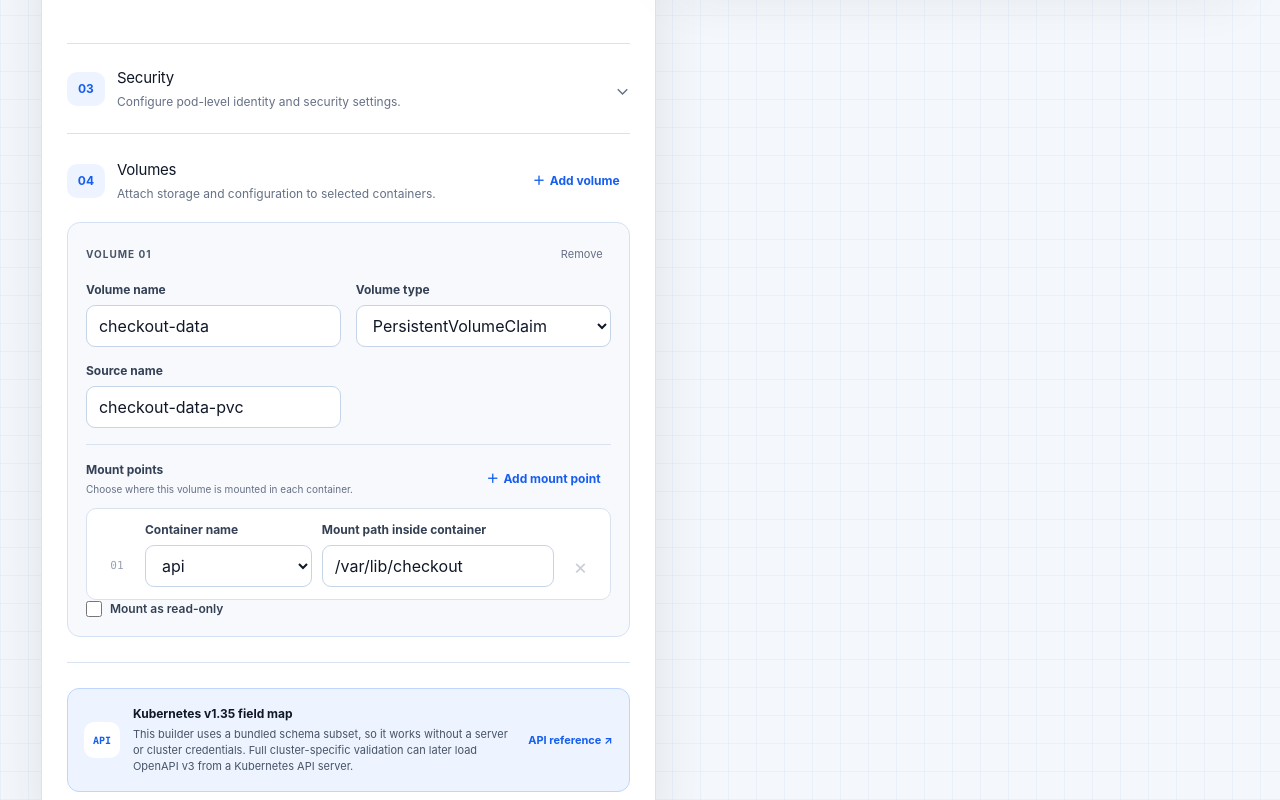
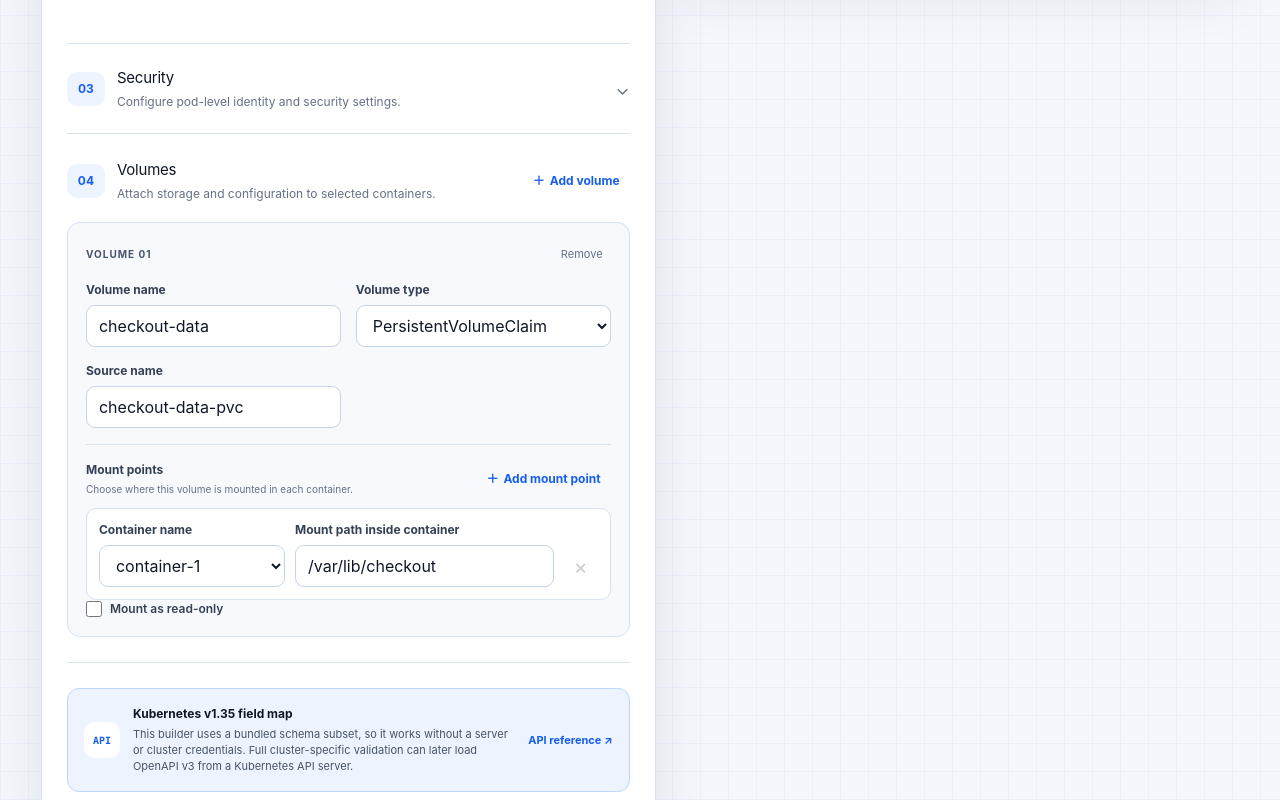
Before and after one commit to angapov/kubeconfig.io, a Next.js app: page / in a window 1280 px wide. Shown: the part 937-1737 px from the top of the page. Built offline with nearby package versions, Linux system fonts and the light colour scheme.

Commit message:
Update container and port defaults

```diff
--- a/app/globals.css
+++ b/app/globals.css
@@ -478,7 +478,7 @@ summary:focus-visible {
 
 .repeat-row {
   display: grid;
-  grid-template-columns: 36px minmax(110px, 1.2fr) minmax(105px, 0.85fr) minmax(105px, 0.85fr) 34px;
+  grid-template-columns: minmax(110px, 1.2fr) minmax(105px, 0.85fr) minmax(105px, 0.85fr) 34px;
   align-items: end;
   gap: 10px;
   padding: 15px;
@@ -487,17 +487,8 @@ summary:focus-visible {
   background: var(--surface-soft);
 }
 
-.repeat-row:has(.field:nth-of-type(4)) {
-  grid-template-columns: 36px minmax(100px, 1fr) repeat(3, minmax(100px, 0.75fr)) 34px;
-}
-
-.repeat-index {
-  height: 42px;
-  display: grid;
-  place-items: center;
-  color: var(--quiet);
-  font-family: "SFMono-Regular", Consolas, "Liberation Mono", ui-monospace, monospace;
-  font-size: 11px;
+.service-port-row {
+  grid-template-columns: minmax(100px, 1fr) repeat(3, minmax(100px, 0.75fr)) 34px;
 }
 
 .remove-button {
@@ -627,7 +618,7 @@ summary:focus-visible {
 
 .mount-point-row {
   display: grid;
-  grid-template-columns: 36px minmax(140px, 0.9fr) minmax(180px, 1.25fr) 34px;
+  grid-template-columns: minmax(140px, 0.9fr) minmax(180px, 1.25fr) 34px;
   align-items: end;
   gap: 10px;
   padding: 12px;
@@ -842,13 +833,13 @@ summary:focus-visible {
     grid-template-columns: repeat(2, minmax(0, 1fr));
   }
 
-  .repeat-row,
-  .repeat-row:has(.field:nth-of-type(4)) {
-    grid-template-columns: 32px repeat(2, minmax(110px, 1fr)) 34px;
+  .repeat-row {
+    grid-template-columns: repeat(2, minmax(110px, 1fr)) 34px;
   }
 
-  .repeat-row .field:nth-last-of-type(1) {
-    grid-column: 2;
+  .repeat-row .remove-button {
+    grid-column: 3;
+    grid-row: 1;
   }
 }
 
@@ -938,10 +929,6 @@ summary:focus-visible {
     grid-template-columns: 1fr 34px;
   }
 
-  .mount-point-row .repeat-index {
-    display: none;
-  }
-
   .mount-point-row .field {
     grid-column: 1;
   }
@@ -957,13 +944,8 @@ summary:focus-visible {
     border: 1px dashed #b7c9e2;
   }
 
-  .repeat-row,
-  .repeat-row:has(.field:nth-of-type(4)) {
+  .repeat-row {
     grid-template-columns: 1fr 34px;
-  }
-
-  .repeat-index {
-    display: none;
   }
 
   .repeat-row .field,
--- a/app/page.tsx
+++ b/app/page.tsx
@@ -48,6 +48,16 @@ interface YamlObject {
 }
 
 const VERSION_OPTIONS = ["1.35", "1.34", "1.33"];
+
+function createDefaultPort(index: number, id = Date.now()): PortField {
+  if (index === 0) {
+    return { id, name: "http", port: "80", targetPort: "80", protocol: "TCP" };
+  }
+  if (index === 1) {
+    return { id, name: "https", port: "443", targetPort: "443", protocol: "TCP" };
+  }
+  return { id, name: "", port: "", targetPort: "", protocol: "TCP" };
+}
 
 function isPlainObject(value: unknown): value is YamlObject {
   return Boolean(value) && typeof value === "object" && !Array.isArray(value);
@@ -206,8 +216,8 @@ export default function Home() {
   const [containers, setContainers] = useState<ContainerField[]>([
     {
       id: 1,
-      name: "api",
-      image: "ghcr.io/acme/checkout:2.4.1",
+      name: "container-1",
+      image: "nginx:latest",
       pullPolicy: "IfNotPresent",
       ports: [],
       resourcesEnabled: false,
@@ -218,7 +228,7 @@ export default function Home() {
     },
   ]);
   const [servicePorts, setServicePorts] = useState<PortField[]>([
-    { id: 1, name: "http", port: "80", targetPort: "8080", protocol: "TCP" },
+    createDefaultPort(0, 1),
   ]);
   const [volumes, setVolumes] = useState<VolumeField[]>([
     {
@@ -264,9 +274,11 @@ export default function Home() {
       name: container.name || "app",
       image: container.image || "nginx:latest",
       imagePullPolicy: container.pullPolicy,
-      ports: container.ports.map((port) => ({
+      ports: container.ports
+        .filter((port) => port.port.trim() !== "")
+        .map((port) => ({
           name: port.name || undefined,
-        containerPort: Number(port.port) || 80,
+          containerPort: Number(port.port),
           protocol: port.protocol,
         })),
       resources: container.resourcesEnabled
@@ -303,10 +315,12 @@ export default function Home() {
         spec: {
           type: serviceType,
           selector: parsedLabels,
-          ports: servicePorts.map((port) => ({
+          ports: servicePorts
+            .filter((port) => port.port.trim() !== "")
+            .map((port) => ({
               name: port.name || undefined,
-            port: Number(port.port) || 80,
-            targetPort: Number(port.targetPort) || Number(port.port) || 80,
+              port: Number(port.port),
+              targetPort: Number(port.targetPort) || Number(port.port),
               protocol: port.protocol,
             })),
         },
@@ -611,13 +625,7 @@ export default function Home() {
                             updateContainer(container.id, {
                               ports: [
                                 ...container.ports,
-                                {
-                                  id: Date.now(),
-                                  name: `port-${container.ports.length + 1}`,
-                                  port: "8080",
-                                  targetPort: "8080",
-                                  protocol: "TCP",
-                                },
+                                createDefaultPort(container.ports.length),
                               ],
                             })
                           }
@@ -647,7 +655,6 @@ export default function Home() {
                         <div className="repeat-list">
                           {container.ports.map((port, portIndex) => (
                             <div className="repeat-row container-port-row" key={port.id}>
-                              <div className="repeat-index">{String(portIndex + 1).padStart(2, "0")}</div>
                               <Field
                                 label="Name"
                                 value={port.name}
@@ -763,13 +770,7 @@ export default function Home() {
                   onClick={() =>
                     setServicePorts((current) => [
                       ...current,
-                      {
-                        id: Date.now(),
-                        name: `port-${current.length + 1}`,
-                        port: "8080",
-                        targetPort: "8080",
-                        protocol: "TCP",
-                      },
+                      createDefaultPort(current.length),
                     ])
                   }
                 >
@@ -779,8 +780,7 @@ export default function Home() {
 
               <div className="repeat-list">
                 {servicePorts.map((port, index) => (
-                  <div className="repeat-row" key={port.id}>
-                    <div className="repeat-index">{String(index + 1).padStart(2, "0")}</div>
+                  <div className="repeat-row service-port-row" key={port.id}>
                     <Field label="Name" value={port.name} onChange={(value) => updateServicePort(port.id, { name: value })} />
                     <Field
                       label="Service port"
@@ -916,9 +916,6 @@ export default function Home() {
                         <div className="mount-point-list">
                           {volume.mountPoints.map((mountPoint, mountPointIndex) => (
                             <div className="mount-point-row" key={mountPoint.id}>
-                              <div className="repeat-index">
-                                {String(mountPointIndex + 1).padStart(2, "0")}
-                              </div>
                               <SelectField
                                 label="Container name"
                                 value={String(mountPoint.containerId)}
```
Lines whose indentation alone changed are shown as unchanged.
